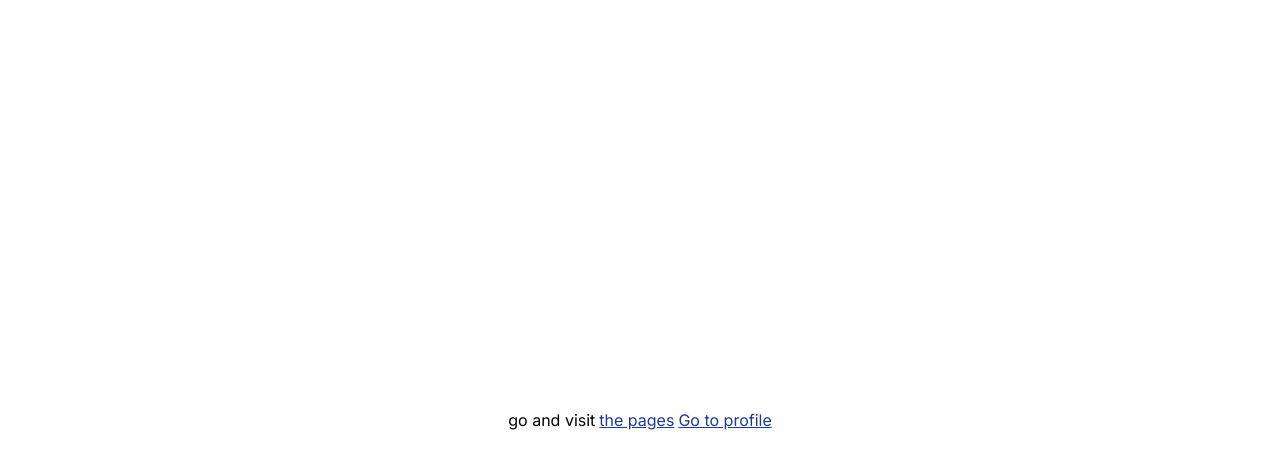
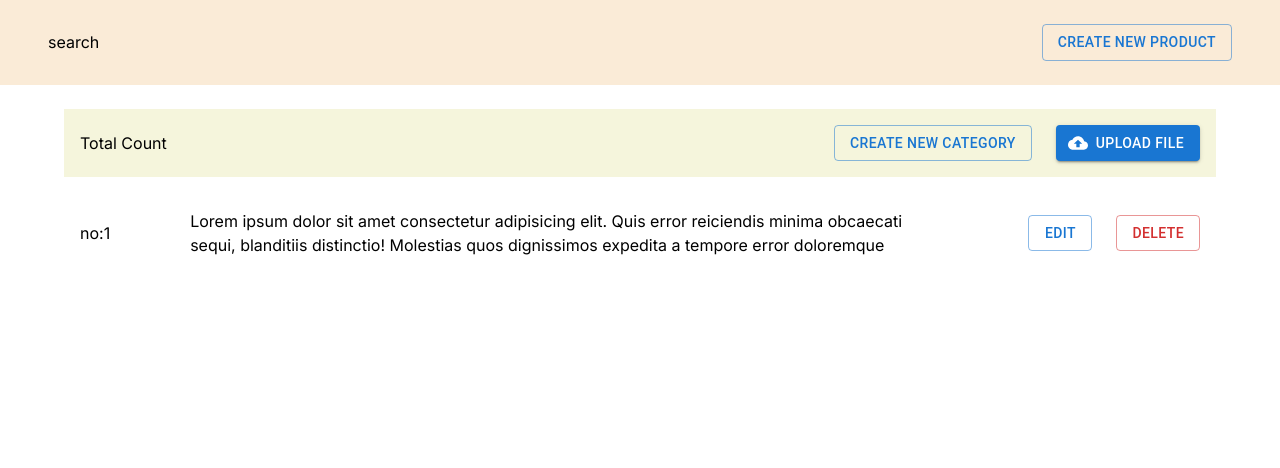
Before and after one commit to Adhil-muhammed/nextjs_hithesh, a Next.js app: page / in a window 1280 px wide. Shown: the top 468 px of the page. Built offline with nearby package versions, Linux system fonts and the light colour scheme.

Commit message:
ui changed

```diff
--- a/package.json
+++ b/package.json
@@ -25,7 +25,7 @@
     "eslint-config-next": "13.4.9",
     "jsonwebtoken": "^9.0.1",
     "mongoose": "^7.3.4",
-    "next": "^13.4.7",
+    "next": "^13.5.4",
     "nodemailer": "^6.9.3",
     "postcss": "8.4.25",
     "react": "18.2.0",
--- /dev/null
+++ b/src/app/api/product/route.ts
@@ -0,0 +1,48 @@
+import { NextRequest, NextResponse } from "next/server";
+import { connection } from "@/dbConfig/dbConfig";
+import Product from "@/models/productModel";
+
+connection();
+
+export async function POST(request: NextRequest) {
+  try {
+    const reqBody = await request?.json();
+
+    const { title, discription, image } = reqBody;
+
+    const alreadyExists = await Product.findOne({ title });
+
+    if (alreadyExists) {
+      return NextResponse.json(
+        { message: "product is alredy exists" },
+        { status: 400 }
+      );
+    }
+
+    const newProduct = await new Product({
+      title,
+      image,
+      discription,
+    });
+
+    const savedProduct = await newProduct.save();
+
+    return NextResponse.json(
+      { message: "product created successfully", savedProduct },
+      { status: 201 }
+    );
+  } catch (error: any) {
+    console.log("error: ", error);
+    return NextResponse.json({ message: error?.message }, { status: 500 });
+  }
+}
+
+export async function GET(request: NextRequest) {
+  try {
+    const product = await Product?.find();
+    return NextResponse.json({ product }, { status: 200 });
+  } catch (error: any) {
+    console.log("error: ", error);
+    return NextResponse.json({ message: error?.message }, { status: 500 });
+  }
+}
--- a/src/app/api/user/signup/route.ts
+++ b/src/app/api/user/signup/route.ts
@@ -25,10 +25,10 @@ export async function POST(request: NextRequest) {
     const hashPassword = await bcryptjs.hash(password, salt);
 
     const newUser = await new User({
+      email,
+      username,
       firstName,
       lastName,
-      email,
-      username,
       password: hashPassword,
     });
 
--- a/src/app/login/page.tsx
+++ b/src/app/login/page.tsx
@@ -57,8 +57,6 @@ export default function page() {
   const [user, setUser] = useImmer(initSignup);
   const [isSHowPassword, setIsSHowPassword] = useImmer(false);
 
-  console.log("user: ", user);
-
   const toLogin = async (user: LoggedUser) => {
     const res = await axios.post("/api/user/login", user);
     return res?.data;
@@ -68,7 +66,7 @@ export default function page() {
     mutationFn: toLogin,
     mutationKey: ["LoggedData"],
     onSuccess: () => {
-      navigate.push("/profile", { require: true });
+      navigate.push("/");
     },
   });
 
@@ -133,7 +131,8 @@ export default function page() {
               inputProps={{
                 autocomplete: "new-password",
                 form: {
-                  autocomplete: "off",
+                  autocomplete: "new-password",
+                  // autocomplete: "off",
                 },
               }}
               onChange={onChange}
--- a/src/app/page.tsx
+++ b/src/app/page.tsx
@@ -1,22 +1,84 @@
-import Link from "next/link";
+"use client";
+import * as React from "react";
+import { Stack, Button, Container } from "@mui/material";
+import { InputFileUpload } from "@/shared/FIleUpload";
+import { CreateModal } from "@/shared/CreateModal";
 
-export default function Home() {
+export default function MainPage() {
+  const [open, setOpen] = React.useState(false);
+  console.log("open: ", open);
+
+  const handleClickOpen = () => {
+    setOpen(true);
+  };
+
+  const handleClose = () => {
+    setOpen(false);
+  };
+
+  const onUploadFile = (e: any) => {
+    console.log("e: ", URL.createObjectURL(e.target.files[0]));
+  };
   return (
-    <div className=" text-center  flex flex-col justify-center items-center min-h-screen ">
-      <h1 className=" text-4xl text-white font-bold">
-        This is next js tutorial project
-      </h1>
-      <div>
-        <span>
-          go and visit
-          <Link href={"/signup"} className="underline ml-1 text-blue-900">
-            the pages
-          </Link>
-          <Link href={"/profile"} className="underline ml-1 text-blue-900">
-            Go to profile
-          </Link>
-        </span>
-      </div>
-    </div>
+    <>
+      <Stack p={3} width={"100%"} bgcolor={"antiquewhite"}>
+        <Stack
+          px={3}
+          direction={"row"}
+          alignItems={"center"}
+          justifyContent={"space-between"}
+        >
+          <span>search</span>
+          <Button variant="outlined">Create new product</Button>
+        </Stack>
+      </Stack>
+      <Container maxWidth="lg">
+        <Stack p={2} bgcolor={"beige"} mt={3}>
+          <Stack
+            direction={"row"}
+            alignItems={"center"}
+            justifyContent={"space-between"}
+          >
+            <span>Total Count</span>
+            <Stack
+              gap={3}
+              direction={"row"}
+              alignItems={"center"}
+              justifyContent={"space-between"}
+            >
+              <Button variant="outlined" onClick={handleClickOpen}>
+                Create new category
+              </Button>
+              <InputFileUpload onUploadFile={onUploadFile} />
+            </Stack>
+          </Stack>
+        </Stack>
+        <Stack mt={2} p={2}>
+          <Stack
+            gap={10}
+            direction={"row"}
+            // flexWrap={"wrap"}
+            alignItems={"center"}
+            justifyContent={"space-evenly"}
+          >
+            <div>no:1</div>
+            <div>
+              <span>
+                Lorem ipsum dolor sit amet consectetur adipisicing elit. Quis
+                error reiciendis minima obcaecati sequi, blanditiis distinctio!
+                Molestias quos dignissimos expedita a tempore error doloremque
+              </span>
+            </div>
+            <Stack direction={"row"} gap={3}>
+              <Button variant="outlined">edit</Button>
+              <Button variant="outlined" color="error">
+                Delete
+              </Button>
+            </Stack>
+          </Stack>
+        </Stack>
+      </Container>
+      <CreateModal open={open} handleClose={handleClose} />
+    </>
   );
 }
--- a/src/dbConfig/dbConfig.ts
+++ b/src/dbConfig/dbConfig.ts
@@ -2,7 +2,7 @@ import mongoose from "mongoose";
 
 export const connection = async () => {
   try {
-    mongoose.connect(process.env.MONGO_URI!);
+    await mongoose.connect(process.env.MONGO_URI!);
     const connection = mongoose.connection;
 
     connection.on("connected", () => {
--- a/src/middleware.ts
+++ b/src/middleware.ts
@@ -28,5 +28,6 @@ export const config = {
     "/profile",
     "/verifyemail",
     "/profile/:id*",
+    "/landingPage",
   ],
 };
--- /dev/null
+++ b/src/models/productModel.js
@@ -0,0 +1,23 @@
+import mongoose from "mongoose";
+
+const ProductSchema = new mongoose.Schema({
+  title: {
+    type: String,
+    unique: true,
+    required: [true, "please provide a title"],
+  },
+  discription: {
+    type: String,
+    required: true,
+  },
+  createdAt: { type: Date, default: Date.now },
+  image: {
+    type: String,
+    required: [true, "please provide"],
+  },
+});
+
+const Product =
+  mongoose?.models?.Product || mongoose?.model("Product", ProductSchema);
+
+export default Product;
--- a/src/models/userModel.js
+++ b/src/models/userModel.js
@@ -3,7 +3,7 @@ import mongoose from "mongoose";
 const userSchema = new mongoose.Schema({
   firstName: {
     type: String,
-    default: "",
+    required: [true, "Why no bacon?"],
   },
   lastName: {
     type: String,
@@ -21,7 +21,7 @@ const userSchema = new mongoose.Schema({
   },
   password: {
     type: String,
-    required: [true, "please provide a email password"],
+    required: [true, "please provide a password"],
     unique: true,
   },
   isVerified: {
--- /dev/null
+++ b/src/shared/CreateModal.tsx
@@ -0,0 +1,80 @@
+import * as React from "react";
+import {
+  Grid,
+  Button,
+  Divider,
+  Stack,
+  Dialog,
+  TextField,
+  IconButton,
+  DialogTitle,
+  DialogActions,
+  DialogContent,
+  DialogContentText,
+} from "@mui/material";
+import CloseIcon from "@mui/icons-material/Close";
+
+export const CreateModal = (props: any) => {
+  const { open, handleClose } = props;
+  console.log("open: ", open);
+
+  return (
+    <div>
+      <Dialog
+        open={open}
+        aria-labelledby="alert-dialog-title"
+        aria-describedby="alert-dialog-description"
+      >
+        <DialogTitle id="alert-dialog-title">
+          {"Create new category"}
+        </DialogTitle>
+        <Divider sx={{ marginTop: 1 }} />
+        <IconButton
+          aria-label="close"
+          className="del-modali-close"
+          sx={{
+            position: "absolute",
+            right: 8,
+            top: 8,
+            color: (theme) => theme.palette.grey[500],
+          }}
+          onClick={handleClose}
+        >
+          <CloseIcon />
+        </IconButton>
+        <DialogContent>
+          <DialogContentText id="alert-dialog-description">
+            <Stack gap={10} alignItems={"center"} p={3}>
+              <Grid container spacing={2}>
+                <Grid item xs={12} md={6}>
+                  <TextField
+                    id="outlined-basic"
+                    label="Name*"
+                    fullWidth
+                    variant="outlined"
+                  />
+                </Grid>
+                <Grid item xs={12} md={6}>
+                  <TextField
+                    id="outlined-basic"
+                    label="Description*"
+                    fullWidth
+                    variant="outlined"
+                  />
+                </Grid>
+              </Grid>
+            </Stack>
+          </DialogContentText>
+        </DialogContent>
+        <DialogActions>
+          <Button variant="outlined" color="error" onClick={handleClose}>
+            Close
+          </Button>
+          <Button variant="outlined" onClick={handleClose} autoFocus>
+            Save
+          </Button>
+        </DialogActions>
+      </Dialog>
+    </div>
+  );
+};
--- /dev/null
+++ b/src/shared/FIleUpload.tsx
@@ -0,0 +1,29 @@
+import * as React from "react";
+import { styled } from "@mui/material/styles";
+import Button from "@mui/material/Button";
+import CloudUploadIcon from "@mui/icons-material/CloudUpload";
+
+const VisuallyHiddenInput = styled("input")({
+  clip: "rect(0 0 0 0)",
+  clipPath: "inset(50%)",
+  height: 1,
+  overflow: "hidden",
+  position: "absolute",
+  bottom: 0,
+  left: 0,
+  whiteSpace: "nowrap",
+  width: 1,
+});
+
+export const InputFileUpload = ({ onUploadFile }: any) => {
+  return (
+    <Button
+      component="label"
+      variant="contained"
+      startIcon={<CloudUploadIcon />}
+    >
+      Upload file
+      <VisuallyHiddenInput type="file" onChange={onUploadFile} />
+    </Button>
+  );
+};
```
Also changed, not shown: 1 other file (tests, documents, lock files or other folders).
